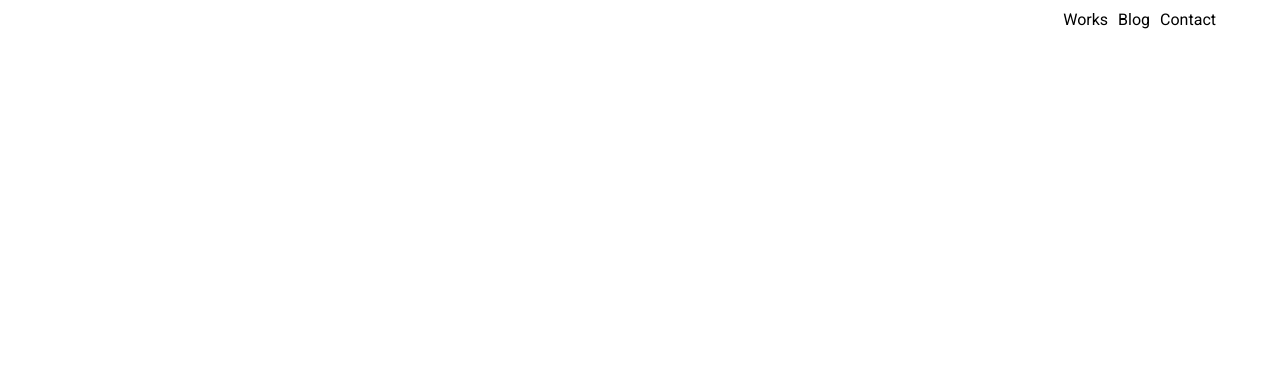
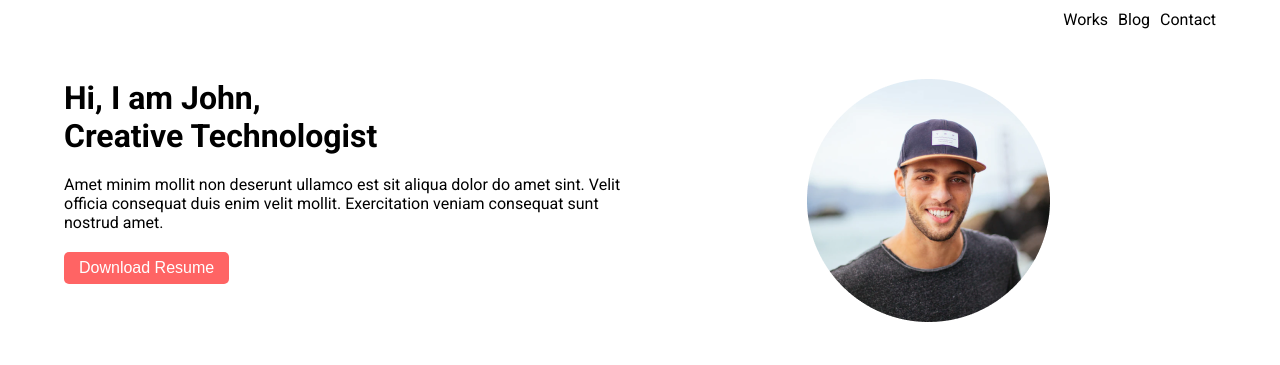
Before and after one commit to safayetsorder/portfolio-1, a plain HTML site: page index.html in a window 1280 px wide. Drawn offline with Linux system fonts and the light colour scheme.

Commit message:
hero section added

```diff
--- a/index.html
+++ b/index.html
@@ -9,12 +9,28 @@
 </head>
 
 <body>
-
     <div class="header-container container">
         <a href="">Works</a>
         <a href="">Blog</a>
         <a href="">Contact</a>
-
+    </div>
+    <div class="hero-container container ">
+        <div class="hero-left">
+            <h1>
+                Hi, I am John, <br>
+                Creative Technologist
+            </h1>
+            <p>
+                Amet minim mollit non deserunt ullamco est sit aliqua dolor do amet sint. Velit officia consequat duis
+                enim velit mollit. Exercitation veniam consequat sunt nostrud amet.
+            </p>
+            <button>
+                Download Resume
+            </button>
+        </div>
+        <div class="hero-right">
+            <img src="/images/man.png" alt="">
+        </div>
     </div>
 
 </body>
--- a/style.css
+++ b/style.css
@@ -29,3 +29,38 @@ body {
     color: #000;
 
 }
+
+.hero-container {
+    display: flex;
+    padding: 40px 0;
+}
+
+.hero-left {
+    width: 50%;
+}
+
+.hero-right {
+    width: 50%;
+    display: flex;
+    justify-content: center;
+}
+
+.hero-left p {
+    margin-top: 20px;
+    margin-bottom: 20px;
+}
+
+.hero-left button {
+    color: white;
+    background-color: #FF6464;
+    padding: 7px 15px;
+    border: none;
+    cursor: pointer;
+    font-size: 16px;
+    border-radius: 5px;
+}
+
+.hero-left button:hover {
+    background-color: #d33b3b;
+    transition: 0.5s;
+}
```
Also changed, not shown: images/man.png (added).
